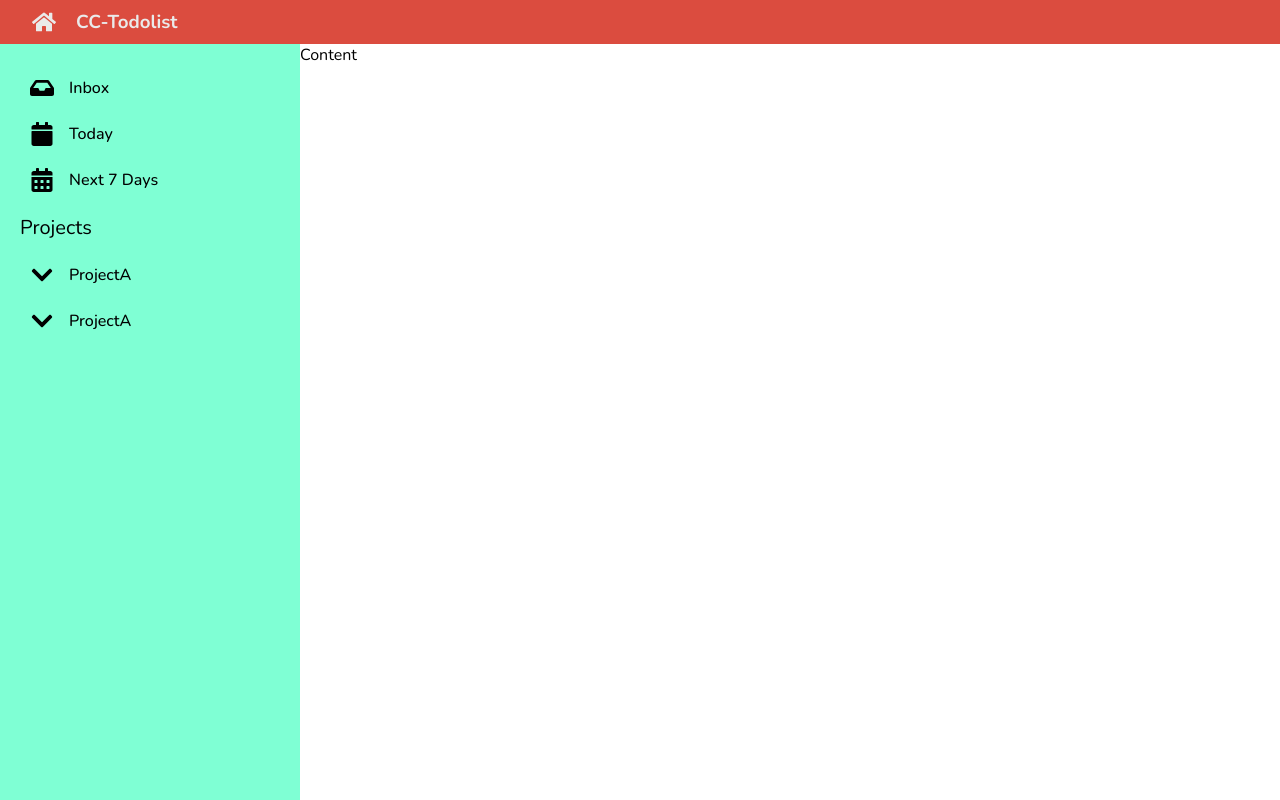
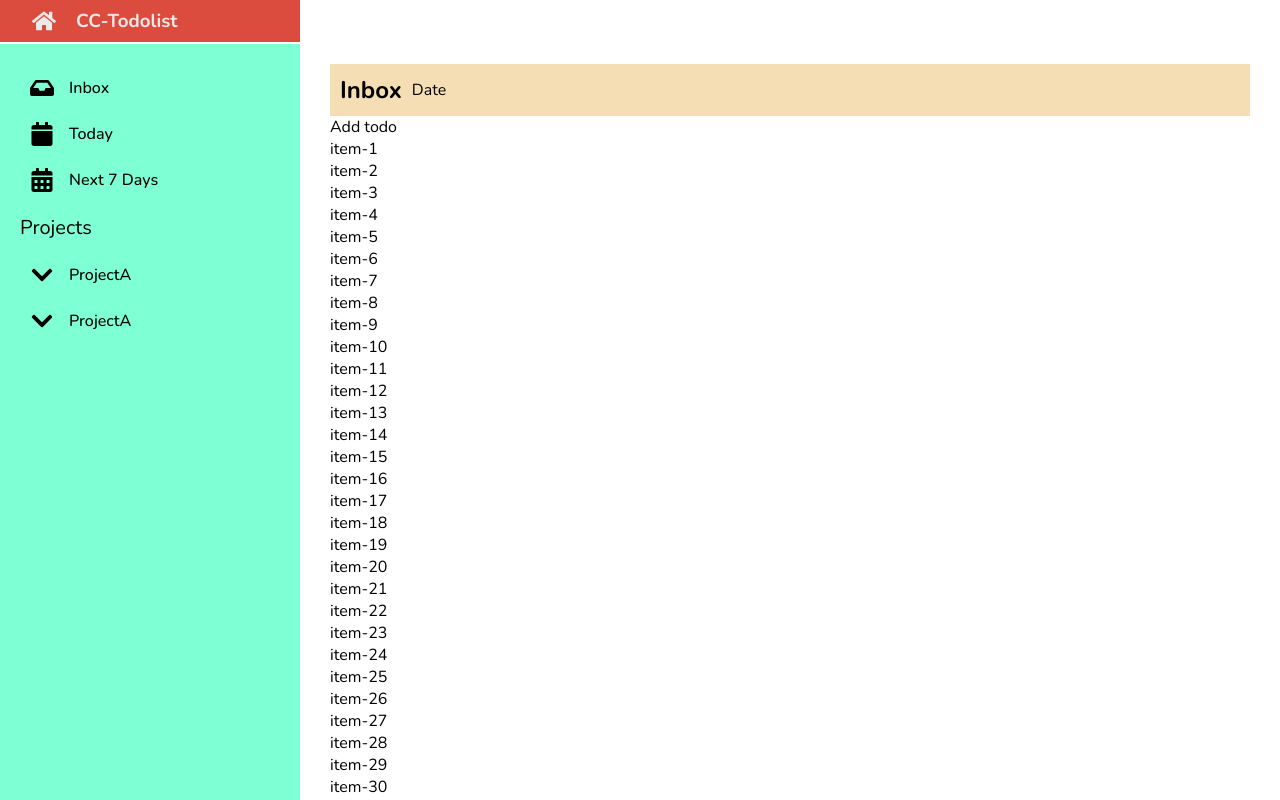
Before and after one commit to bryce-brny/todolist, a React (Create React App) app: page / in a window 1280 px wide. Built offline with nearby package versions, Linux system fonts and the light colour scheme.

Commit message:
finishlinkfile

```diff
--- a/src/App.js
+++ /dev/null
@@ -1,72 +0,0 @@
-// import logo from './logo.svg';
-import './App.scss';
-import { FaHome ,FaInbox,FaCalendar,FaCalendarAlt,FaChevronDown } from 'react-icons/fa'
-
-
-function App() {
-  return (
-  <div className='container'>
-    <header className='header'>
-      <span>
-        <FaHome/>
-      </span>
-
-      <h3>CC-Todolist</h3>
-
-    </header>
-
-    <aside className='sidebar'>
-     <section className='sidebar__generic'>
-     <ul className='generic__lists'>
-        <li className='action'>
-          <span>
-              <FaInbox />
-          </span>
-          <h6>Inbox</h6>
-        </li>
-        <li>
-          <span>
-              <FaCalendar />
-          </span>
-          <h6>Today</h6>
-        </li>
-        <li>
-          <span>
-              <FaCalendarAlt />
-          </span>
-          <h6>Next 7 Days</h6>
-        </li>
-     </ul>
-     </section>
-     <section className='sidebar__middle'>Projects</section>
-
-     <section className='sidebar__projects'>
-    <ul className='project__lists'>
-    <li className=''>
-          <span>
-              <FaChevronDown />
-          </span>
-          <h6>ProjectA</h6>
-        </li>
-        <li>
-          <span>
-              <FaChevronDown />
-          </span>
-          <h6>ProjectA</h6>
-        </li>
-    </ul>
-
-
-
-     </section>
-
-
-    </aside>
-
-    <main>Content</main>
-
-  </div>
-  )
-}
-
-export default App;
--- /dev/null
+++ b/src/App.jsx
@@ -0,0 +1,21 @@
+// import logo from './logo.svg';
+import './App.scss';
+import { Header } from './components/Header';
+import { Sidebar } from './components/Sidebar';
+import {TodoContent} from './components/todo/TodoContent'
+
+
+function App() {
+  return (
+  <div className='container'>
+
+    <Header/>
+
+    <Sidebar/>
+
+    <TodoContent/>
+  </div>
+  )
+}
+
+export default App;
--- a/src/App.scss
+++ b/src/App.scss
@@ -110,3 +110,10 @@ li{
   grid-column: 2/3;
 
 }
+
+.content{
+  grid-row: 2/3;
+  grid-column: 2/3;
+  overflow-y: scroll;
+  padding: 20px 30px;
+}
--- /dev/null
+++ b/src/components/Header.jsx
@@ -0,0 +1,16 @@
+
+import {FaHome} from 'react-icons/fa'
+export function Header(){
+    return(
+        <div><header className='header'>
+        <span>
+          <FaHome/>
+        </span>
+
+        <h3>CC-Todolist</h3>
+
+      </header>
+      </div>
+
+    )
+}
--- /dev/null
+++ b/src/components/Sidebar.jsx
@@ -0,0 +1,56 @@
+
+import {FaInbox,FaCalendar,FaCalendarAlt,FaChevronDown } from 'react-icons/fa'
+export function Sidebar(){
+    return (
+        <aside className='sidebar'>
+        <section className='sidebar__generic'>
+        <ul className='generic__lists'>
+           <li className='action'>
+             <span>
+                 <FaInbox />
+             </span>
+             <h6>Inbox</h6>
+           </li>
+           <li>
+             <span>
+                 <FaCalendar />
+             </span>
+             <h6>Today</h6>
+           </li>
+           <li>
+             <span>
+                 <FaCalendarAlt />
+             </span>
+             <h6>Next 7 Days</h6>
+           </li>
+        </ul>
+        </section>
+        <section className='sidebar__middle'>Projects</section>
+
+
+
+        <section className='sidebar__projects'>
+       <ul className='project__lists'>
+       <li className=''>
+             <span>
+                 <FaChevronDown />
+             </span>
+             <h6>ProjectA</h6>
+           </li>
+           <li>
+             <span>
+                 <FaChevronDown />
+             </span>
+             <h6>ProjectA</h6>
+           </li>
+       </ul>
+
+
+
+        </section>
+
+
+       </aside>
+
+    )
+}
--- /dev/null
+++ b/src/components/todo/TodoContent.jsx
@@ -0,0 +1,25 @@
+import styles from './TodoContent.module.scss'
+
+export function TodoContent(){
+    const mockTodo = Array.from({length:50},(el,idx)=>idx+1)
+
+    const now = new Date()
+    const options = {weekday: 'short' , month:'short', day:'numeric'}
+    console.log(now.toLocaleDateString['en-Us',options])
+
+    return(
+        <main className='content'>
+    <div className={styles.header}>
+      <h2>Inbox</h2>
+      <p>Date</p>
+    </div>
+    <div>
+      Add todo
+    </div>
+    <ul>
+      {mockTodo.map((el)=><li key={el}>{`item-${el}`}</li>)}
+    </ul>
+
+    </main>
+    )
+}
--- /dev/null
+++ b/src/components/todo/TodoContent.module.scss
@@ -0,0 +1,8 @@
+
+.header{
+    background-color: wheat;
+    padding: 10px;
+    display: flex;
+    align-items: center;
+    gap: 10px;
+}
```
